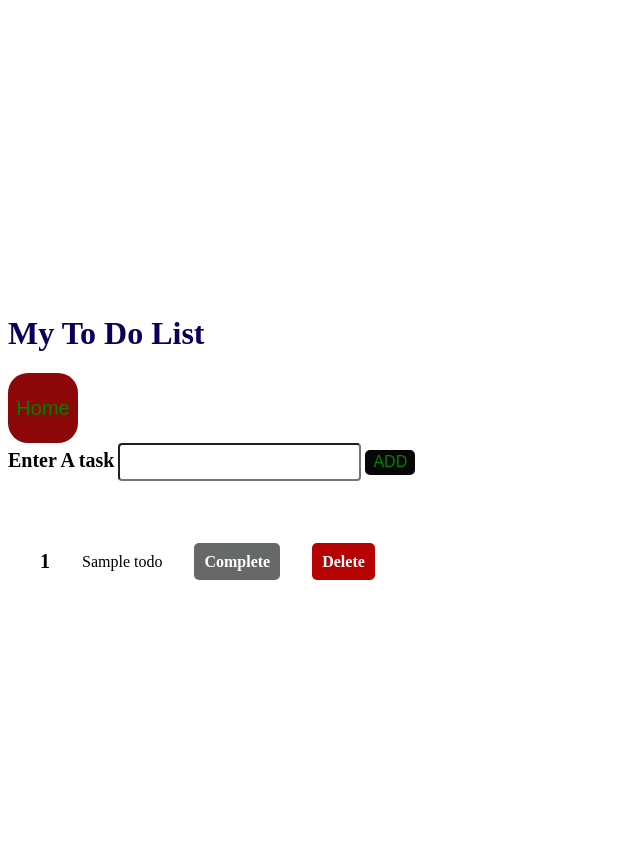
After one commit to a3has/team10App, a Flask app: page /todo in a window 1280 px wide. The commit adds this page. Shown: the whole page, without its empty margins (0-640 px from the left). Run offline with Flask 3, Linux system fonts and the light colour scheme; tables that the repository leaves empty hold one stand-in row (values such as "Sample post").

Commit message:
user profile and todo

```diff
--- a/notesapp/app/routes.py
+++ b/notesapp/app/routes.py
@@ -2,7 +2,7 @@ from flask import render_template, flash, redirect, url_for, request
 from app import app, db
 from forms import LoginForm
 from flask_login import current_user, login_user, logout_user, login_required
-from models import User
+from models import User, Todo
 from werkzeug.urls import url_parse
 from forms import RegistrationForm
 
@@ -24,6 +24,9 @@ def index():
     ]
     return render_template('index.html', title='Home Page', posts=posts)
 
+@app.route('/home')
+def home():
+    return render_template('home.html')
 
 @app.route('/login', methods=['GET', 'POST'])
 def login():
@@ -57,6 +60,46 @@ def register():
         return redirect(url_for('login'))
     return render_template('register.html', title='Register', form=form)
 
+@app.route('/profile', methods=['GET', 'POST'])
+def edit_profile():
+    if request.method == 'POST':
+
+        user_data = {
+            'name': request.form.get('name'),
+            'biography': request.form.get('biography')
+        }
+
+        print("Updated user data:", user_data)
+
+    return render_template('userprofile.html')
+
+@app.route('/todo')
+def todo():
+    todo_list=Todo.query.all()
+    return render_template('todo.html',todo_list=todo_list)
+
+@app.route('/add',methods=['POST'])
+def add():
+    name = request.form.get("name")
+    new_task=Todo(name=name,done=False)
+    db.session.add(new_task)
+    db.session.commit()
+    return redirect(url_for("todo"))
+
+@app.route('/update/<int:todo_id>')
+def update(todo_id):
+    todo= Todo.query.get(todo_id)
+    todo.done=not todo.done
+    db.session.commit()
+    return redirect(url_for("todo"))
+
+
+@app.route('/delete/<int:todo_id>')
+def delete(todo_id):
+    todo= Todo.query.get(todo_id)
+    db.session.delete(todo)
+    db.session.commit()
+    return redirect(url_for("todo"))
 
 @app.route('/logout')
 def logout():
--- /dev/null
+++ b/notesapp/app/static/todo.css
@@ -0,0 +1,93 @@
+a:link {
+     text-decoration: none;
+     }
+
+div
+{
+  text-align: left;
+}
+input
+{
+border-radius:4px;
+ padding: 8px 16px;
+ font-size:16px;
+}
+#first{
+margin-top: 50px;
+}
+.home {
+  width: 70px;
+  height: 70px;
+  background: #8c0707;
+  color:green;
+  border:none;
+  text-align: center;
+  border-radius: 20px;
+  font-size:20px;
+  display: flex;
+  align-items: center;
+  justify-content: center;
+
+}
+.button1 {
+    width: 50px;
+    height: 25px;
+    background: #070707;
+    color:green;
+    border:none;
+    text-align: center;
+    border-radius: 5px;
+
+    font-size:16px;
+}
+.button2 {
+    width: 50px;
+    height: 25px;
+    background: #676868;
+    color:white;
+    padding: 10px;
+    text-align: center;
+    border-radius: 5px;
+    font-weight: bold;
+    line-height: 25px;
+}
+.button3 {
+    width: 50px;
+    height: 10px;
+    background: rgb(182, 2, 2);
+    padding: 10px;
+    text-align: center;
+    border-radius: 5px;
+    color: white;
+    font-weight: bold;
+    line-height: 25px;
+}
+.label {
+  color: white;
+  padding: 8px;
+  font-family: Arial;
+
+}
+.thick{font-weight: bold;font-size: 20px;}
+.done {background-color: #04AA6D;}
+.pending {background-color: #ff9800;}
+table, td {
+  border: 1px none;
+  padding: 15px;
+  }
+table {
+  margin-left: left;
+  margin-right: auto;
+}
+h1
+{
+color:#08005a;
+}
+
+#first {
+  display: flex;
+  flex-direction: column;
+  align-items: left;
+  justify-content: center;
+  height: 100vh; /* Optionally, set the height of the container */
+}
--- a/notesapp/app/templates/base.html
+++ b/notesapp/app/templates/base.html
@@ -1,6 +1,7 @@
 <!DOCTYPE html>
 <html>
   <head>
+    <link rel="stylesheet" type="text/css" href="sign-in.css">
     {% if title %}
     <title>{{ title }} - Sticky Notes</title>
     {% else %}
@@ -10,7 +11,7 @@
   <body>
     <div>
       Sticky Notes:
-      <a href="{{ url_for('index') }}">Home</a>
+      <a href="{{ url_for('home') }}">Home</a>
       {% if current_user.is_anonymous %}
       <a href="{{ url_for('login') }}">Login</a>
       {% else %}
--- a/notesapp/app/templates/login.html
+++ b/notesapp/app/templates/login.html
@@ -1,5 +1,6 @@
 {% extends "base.html" %} {% block content %}
 <h1>Sign In</h1>
+<link rel="stylesheet" type="text/css" href="sign-in.css">
 <form action="" method="post" novalidate>
   {{ form.hidden_tag() }}
   <p>
--- /dev/null
+++ b/notesapp/app/templates/todo.html
@@ -0,0 +1,45 @@
+
+<!DOCTYPE html>
+
+<html lang="en">
+<head>
+    <meta charset="UTF-8">
+    <title></title>
+    <link rel="stylesheet" href="{{ url_for('static', filename='todo.css')}}">
+</head>
+
+
+<body>
+<div id="first" >
+        <h1>My To Do List </h1>
+        <a href="home">
+            <button class="home " >Home</button>
+        </a>
+
+        <form  action="/add" method="post">
+            <div >
+                <label class="thick" >Enter A task</label>
+                <input type="text" name="name">
+            <button class="button1" type="submit" >ADD</button>
+            </div>
+        </form>
+        <br><br>
+     <table>
+         <tbody>
+        {% for todo in todo_list %}
+        <tr>
+            <td class="thick">{{todo.task_id }}</td>
+            <td class="highlight">{{ todo.name }}</td>
+            {% if todo.done == False %}
+
+            <td><label style="background-color:#333333; color:green;"class="Complete"> Not Complete </label></td>
+            {% endif %}
+            <td><a  href="/update/{{ todo.task_id }}" class="button2">Complete</a></td>
+            <td><a  href="/delete/{{ todo.task_id }}" class="button3">Delete</a></td>
+        </tr>
+        {% endfor %}
+    </tbody>
+</table>
+</div>
+</body>
+</html>
--- a/notesapp/models.py
+++ b/notesapp/models.py
@@ -35,3 +35,8 @@ class NotePost(db.Model):
 
     def __repr__(self):
         return '<Post {}>'.format(self.body)
+
+class Todo(db.Model):
+    task_id=db.Column(db.Integer,primary_key=True)
+    name=db.Column(db.String(100))
+    done=db.Column(db.Boolean)
```
Also changed, not shown: notesapp/app/static/buttonlayout.css (added, +50 -0 lines), notesapp/app/static/userprofile.css (added, +71 -0 lines), notesapp/app/templates/home.html (added, +34 -0 lines), notesapp/app/templates/userprofile.html (added, +74 -0 lines), notesapp/app/app.db, notesapp/app/templates/index.html (line endings or trailing spaces).
